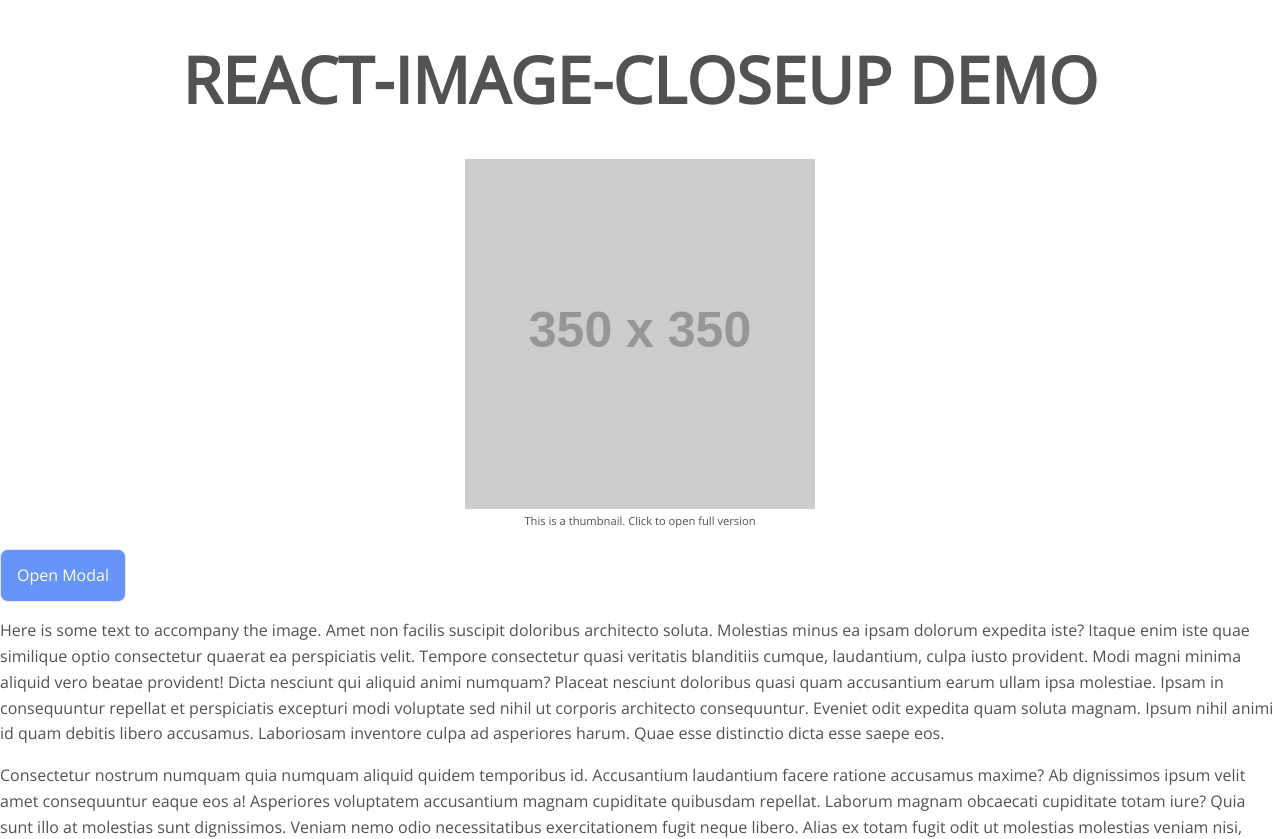
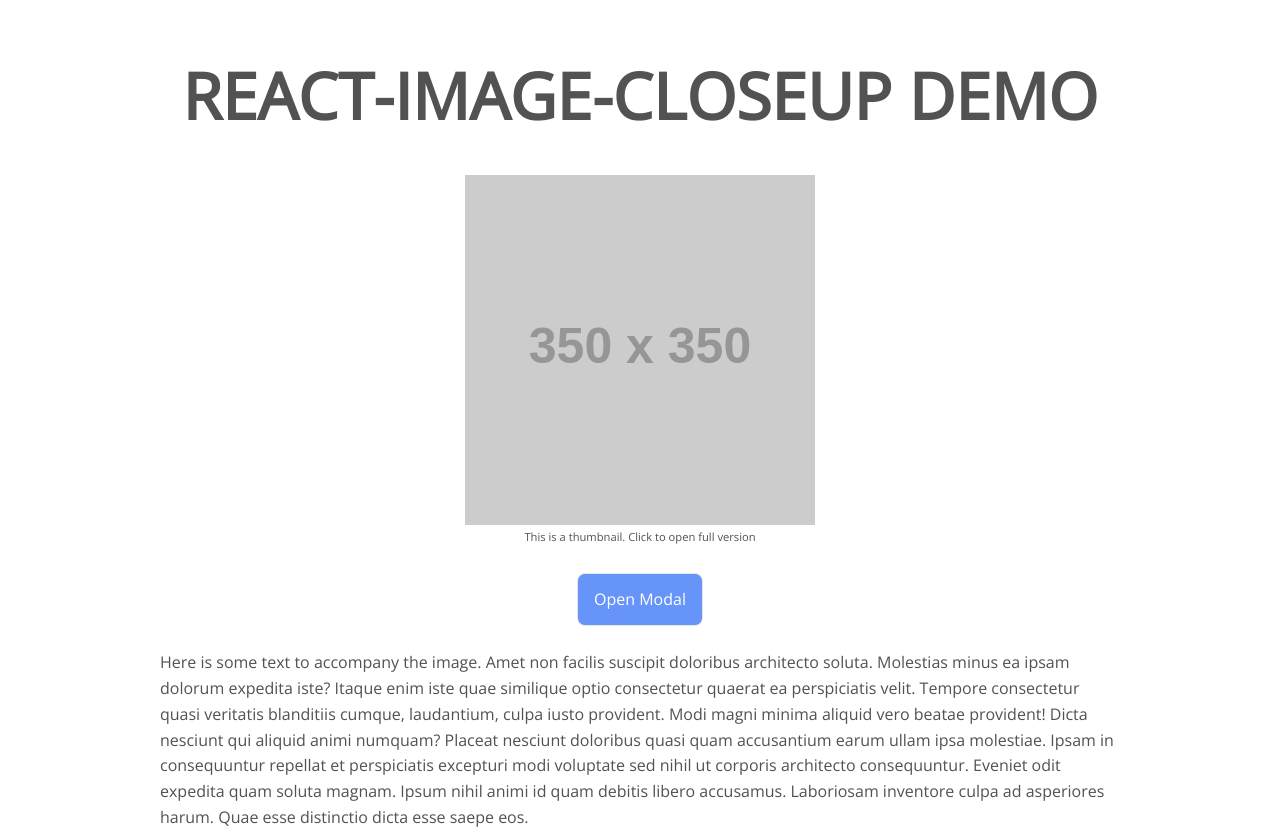
Before and after one commit to grittly/react-image-closeup, a React app: page / in a window 1280 px wide. Shown: the top 839 px of the page. Built offline with nearby package versions, Linux system fonts and the light colour scheme.

Commit message:
Modified the demo to use the babel generated component, instead of letting webpack build from source.

```diff
--- a/demo/src/index.jsx
+++ b/demo/src/index.jsx
@@ -2,8 +2,8 @@
 
 import React, { Component } from 'react';
 import { render } from 'react-dom';
-import ImageCloseup from '../../src';
-import demo from './style.css';
+import ImageCloseup from '../../dist/';
+import './style.css';
 
 class App extends Component {
   constructor(props) {
@@ -29,7 +29,7 @@ class App extends Component {
 
   render() {
     return (
-      <div styleName="demo.container">
+      <div className="container">
         {
           this.state.modalOpen ? <ImageCloseup
             closeModalFunc={this.closeModal}
@@ -37,12 +37,12 @@ class App extends Component {
           /> : null
         }
         <h1>react-image-closeup demo</h1>
-        <div styleName="demo.content">
+        <div className="content">
           <figure>
             <img src="http://via.placeholder.com/350x350" width="350px" height="350px" alt="thumb_image" />
             <figcaption>This is a thumbnail. Click to open full version</figcaption>
           </figure>
-          <div styleName="demo.button-container">
+          <div className="button-container">
             <button onClick={this.openModal}>Open Modal</button>
           </div>
           <p>Here is some text to accompany the image. Amet non facilis suscipit doloribus architecto soluta. Molestias minus ea ipsam dolorum expedita iste? Itaque enim iste quae similique optio consectetur quaerat ea perspiciatis velit. Tempore consectetur quasi veritatis blanditiis cumque, laudantium, culpa iusto provident. Modi magni minima aliquid vero beatae provident! Dicta nesciunt qui aliquid animi numquam? Placeat nesciunt doloribus quasi quam accusantium earum ullam ipsa molestiae. Ipsam in consequuntur repellat et perspiciatis excepturi modi voluptate sed nihil ut corporis architecto consequuntur. Eveniet odit expedita quam soluta magnam. Ipsum nihil animi id quam debitis libero accusamus. Laboriosam inventore culpa ad asperiores harum. Quae esse distinctio dicta esse saepe eos.</p>
--- a/package.json
+++ b/package.json
@@ -5,10 +5,9 @@
   "main": "index.js",
   "scripts": {
     "test": "NODE_ENV=testing mocha './test/*' --watch --require babel-core/register",
-    "start": "webpack-serve ./webpack.config.js",
+    "start": "npm run build && webpack-serve ./webpack.config.js",
     "lint": "eslint src/**",
-    "build": "babel src -d dist && postcss src/loader.css -d dist -u postcss-modules",
-    "build2": "babel src -d dist && postcss src/loader.css -d dist"
+    "build": "postcss src/*.css -d dist && babel src -d dist"
   },
   "author": "grittly",
   "license": "ISC",
--- a/webpack.config.js
+++ b/webpack.config.js
@@ -7,7 +7,6 @@ module.exports = {
     app: path.join(__dirname, 'demo/src/index.jsx'),
   },
   plugins: [
-    // new CleanWebpackPlugin(['dist']),
     new HtmlWebpackPlugin({
       title: 'react-image-closeup demo',
       template: path.join(__dirname, 'demo/src/template.ejs'),
@@ -26,13 +25,7 @@ module.exports = {
         test: /\.css?$/,
         use: [
           'style-loader',
-          {
-            loader: 'css-loader',
-            options: {
-              modules: true,
-              localIdentName: '[name]__[local]___[hash:base64:5]',
-            },
-          },
+          'css-loader',
         ],
       },
     ],
```
